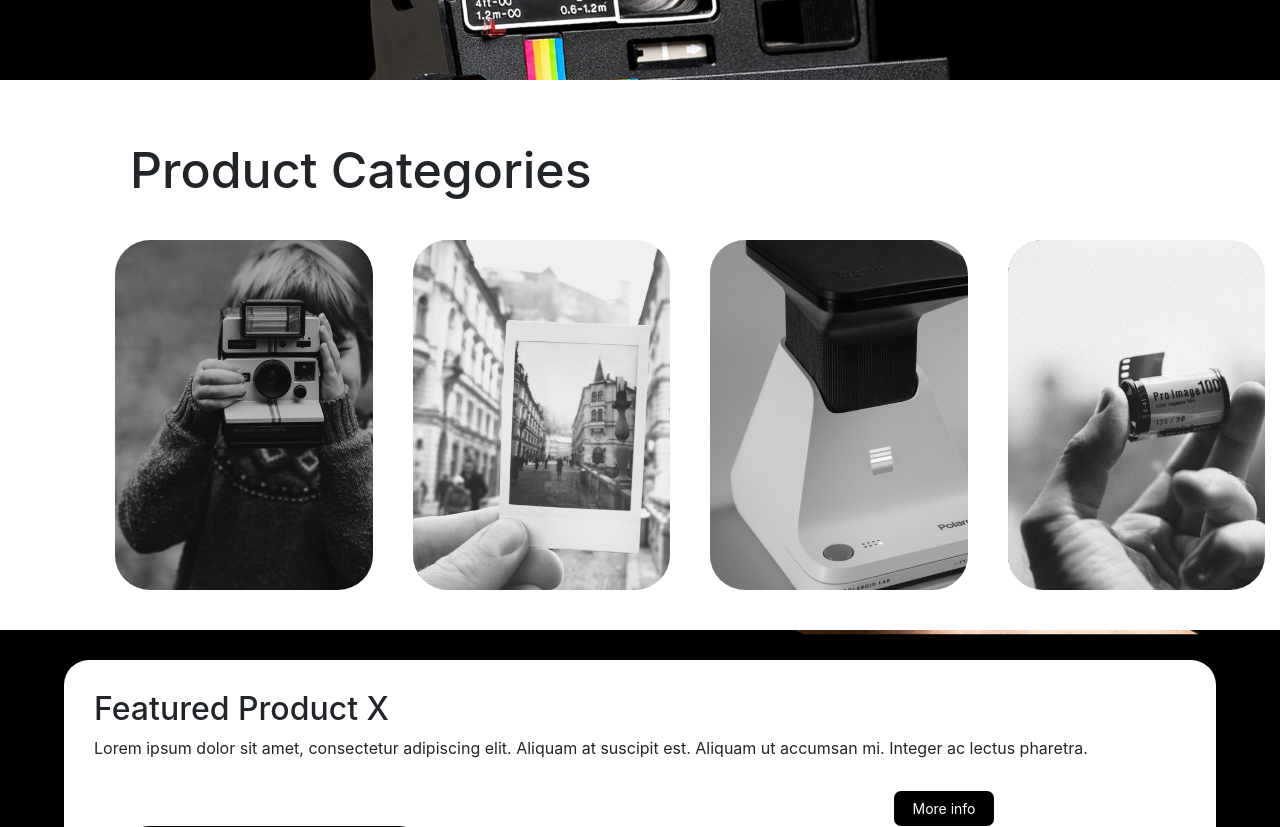
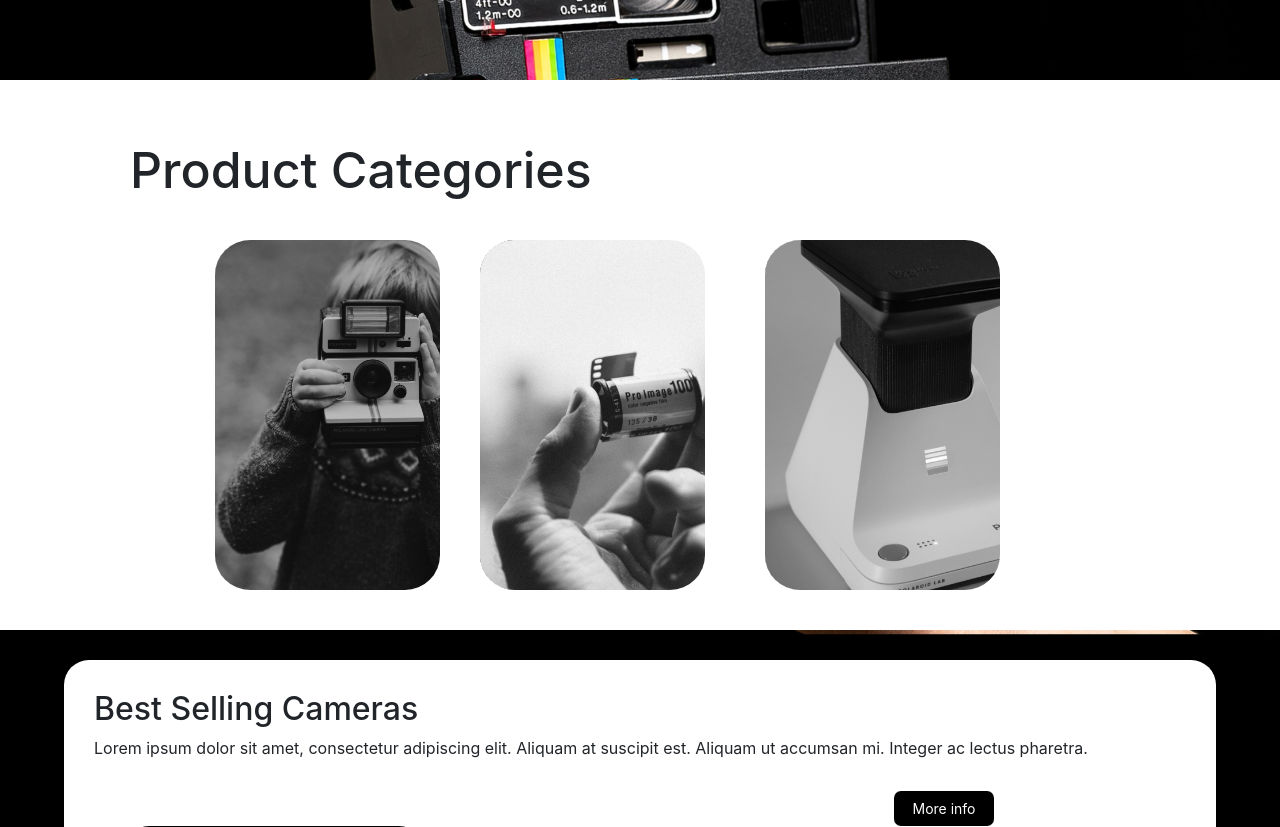
Before and after one commit to Polachrome-Website/polachrome-website, a PHP site: page /home.html in a window 1280 px wide. Shown: the part 400-1227 px from the top of the page. Run offline with PHP 8.4, Linux system fonts and the light colour scheme; some libraries are stand-ins or nearby versions.

Commit message:
Edited categories

```diff
--- /dev/null
+++ b/desktop.ini
@@ -0,0 +1,6 @@
+[.ShellClassInfo]
+IconResource=C:\Users\Vianca\Pictures\folder icons\Talent_Spirit_Soother.ico,0
+[ViewState]
+Mode=
+Vid=
+FolderType=Generic
--- a/polachrome-website-frontend/home.css
+++ b/polachrome-website-frontend/home.css
@@ -93,7 +93,8 @@
   padding-left: 15px;
   border-radius: 10px;
   margin-top: 20px;
-  margin-left: 85px;
+  margin-left: auto;
+  margin-right: auto;
 
   font-size: 14px;
   font-weight: 400;
@@ -127,8 +128,8 @@
   background-size:cover;
   background-repeat: no-repeat;
   height: 350px;
-  width: 300px;
-  margin-left: 100px;
+  width: 200px;
+  margin-left: 200px;
   border-radius: 35px;
 
   display: block;
@@ -142,21 +143,22 @@
   background-size:cover;
   background-repeat: no-repeat;
   height: 350px;
-  width: 300px;
-  margin-left: 40px;
+  width: 200px;
+  margin-left: 60px;
   border-radius: 35px;
   position: relative;
 }
 
-.printers{
+.accessories{
   background-image: url(img/printers.png);
   background-size:cover;
   background-repeat: no-repeat;
   height: 350px;
-  width: 300px;
-  margin-left: 40px;
+  width: 200px;
+  margin-left: 60px;
   border-radius: 35px;
   position: relative;
+  padding: 20px;
 }
 
 .films{
@@ -170,6 +172,15 @@
   position: relative;
 }
 
+.none{
+  background-size:cover;
+  background-repeat: no-repeat;
+  height: 350px;
+  width: 300px;
+  margin-left: 40px;
+  border-radius: 35px;
+  position: relative;
+}
 
 .section-2{
   background-color: white;
--- a/polachrome-website-frontend/home.html
+++ b/polachrome-website-frontend/home.html
@@ -128,23 +128,7 @@
                     <div class="cameras col">
                         <div class="overlay">
                             <h3>Cameras</h3>
-                            <p>Lorem ipsum dolor sit amet, consectetur adipiscing elit.</p>
-                            <input type="button" class="sm-btn" value ="Shop Now">
-                        </div>
-                    </div>
-
-                    <div class="instant-films col">
-                        <div class="overlay">
-                            <h3>Instant Films</h3>
-                            <p>Lorem ipsum dolor sit amet, consectetur adipiscing elit.</p>
-                            <input type="button" class="sm-btn" value ="Shop Now">
-                        </div>
-                    </div>
-
-                    <div class="printers col">
-                        <div class="overlay">
-                            <h3>Printers</h3>
-                            <p>Lorem ipsum dolor sit amet, consectetur adipiscing elit.</p>
+                            <p>Take pictures, view and share prints instantly.</p>
                             <input type="button" class="sm-btn" value ="Shop Now">
                         </div>
                     </div>
@@ -152,10 +136,23 @@
                     <div class="films col">
                         <div class="overlay">
                             <h3>Films</h3>
-                            <p>Lorem ipsum dolor sit amet, consectetur adipiscing elit.</p>
+                            <p>Stock up your Polaroid films.</p>
                             <input type="button" class="sm-btn" value ="Shop Now">
                         </div>
                     </div>
+
+                    <div class="accessories col">
+                        <div class="overlay">
+                            <h3>Accessories</h3>
+                            <p>Transform memories into photographs with our Polaroid printers.</p>
+                            <input type="button" class="sm-btn" value ="Shop Now">
+                        </div>
+                    </div>
+
+                    <div class="none col">
+                    </div>
+
+
                 </div>
             </div>
 
@@ -163,7 +160,7 @@
             <div class="section-2 box">
                 <div class=row>
                     <div class="col-lg-auto">
-                        <h2>Featured Product X</h2>
+                        <h2>Best Selling Cameras</h2>
                         <p>Lorem ipsum dolor sit amet, consectetur adipiscing elit. Aliquam at suscipit est. Aliquam ut accumsan mi. Integer ac lectus pharetra.</p>
                         <button class="btn">More info</button>
                     </div>
```
